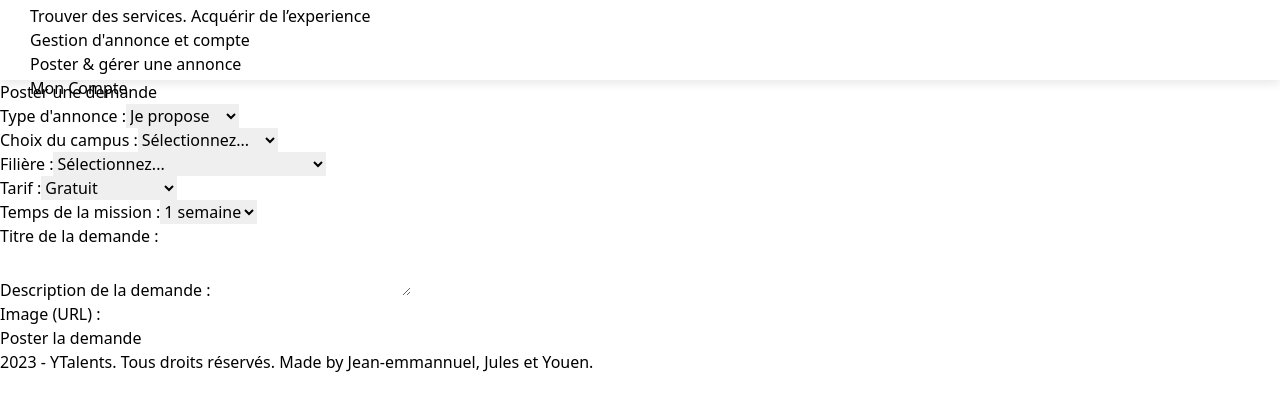
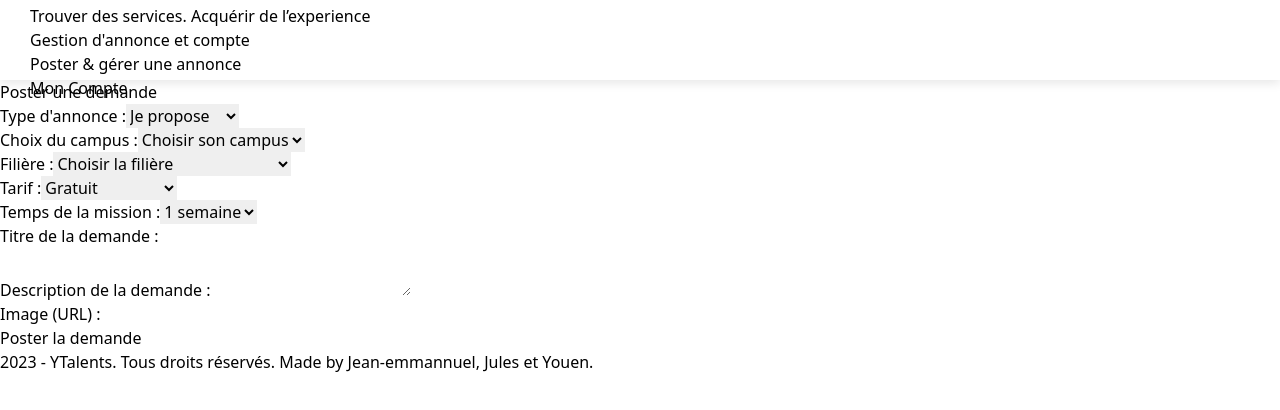
Before and after one commit to JulesOutin/Hackathon, a React (Vite) app in the folder Frontend/: page /posterDemande in a window 1280 px wide. Shown: the top 410 px of the page. Built offline with nearby package versions, Linux system fonts and the light colour scheme.

Commit message:
Mise en place composant campus et filiere

```diff
--- a/Frontend/package.json
+++ b/Frontend/package.json
@@ -10,9 +10,11 @@
     "preview": "vite preview"
   },
   "dependencies": {
+    "diacritics": "^1.3.0",
     "react": "^18.2.0",
     "react-dom": "^18.2.0",
-    "react-router-dom": "^6.13.0"
+    "react-router-dom": "^6.13.0",
+    "unicode": "^14.0.0"
   },
   "devDependencies": {
     "@types/react": "^18.0.37",
--- a/Frontend/src/03.globals/01.Pages/HomePage.jsx
+++ b/Frontend/src/03.globals/01.Pages/HomePage.jsx
@@ -3,60 +3,17 @@ import Navbar from '../03.Components/Navbar';
 import Footer from '../03.Components/Footer';
 import Card from '../03.Components/Card';
 import "./HomePage.css";
+import Campus from "../03.Components/Campus";
+import Filiere from "../03.Components/Filiere";
 
 const HomePage = () => {
-  const Campusynov = [
-    "Nantes",
-    "Paris",
-    "Rouen",
-    "Val d europe",
-    "Rennes",
-    "Bordeaux",
-    "Toulouse",
-    "Lyon",
-    "Montpellier",
-    "Sophia",
-    "Aix-en-Provence",
-    "Strasbourg",
-  ];
 
-  const Filière = [
-    "Informatique",
-    "Marketing & Communication",
-    "Création & Design",
-    "Achitecture",
-    "Audiovisuel",
-    "3D, Animation & jeux vidéo",
-    "Tech & Business",
-  ];
-  useEffect(() => {
-    const selectCampus = document.getElementById("Campus");
-    Campusynov.sort();
-    if (selectCampus && selectCampus.options.length === 1) {
-        // Ajouter les options au select
-        for (let i = 0; i < Campusynov.length; i++) {
-            const opt = Campusynov[i];
-            const campus = document.createElement("option");
-            campus.textContent = opt;
-            campus.value = opt;
-            selectCampus.appendChild(campus);
-        }
-    }
-}, []);
-useEffect (() => {
-    const selectFiliere = document.getElementById("Filière");
-    Filière.sort();
-    if (selectFiliere && selectFiliere.options.length === 1) {
-        // Ajouter les options au select
-        for (let i = 0; i < Filière.length; i++) {
-            const opt = Filière[i];
-            const filiere = document.createElement("option");
-            filiere.textContent = opt;
-            filiere.value = opt;
-            selectFiliere.appendChild(filiere);
-        }
-    }
-}, []);
+    function normalizeString(str) {
+        return str
+          .normalize("NFD")
+          .replace(/[\u0300-\u036f]/g, "")
+          .toLowerCase();
+      }
 
   const Tarif = [
     { min: 0, max: 10, label: "0 - 10" },
@@ -93,44 +50,23 @@ useEffect (() => {
 
   const title = [
     "Aide informatique",
-    "Dépannage informatique",
+    "Dépannage informatique à domicile",
     "Montage vidéo",
     "Aide shooting photo",
     "Création Portefolio",
     "Étude de marché",
     "Benchmark",
-    "Création instagram",
+    "Création instagram à domicile",
     "Gestion réseaux sociaux",
     "Tournage clip de rap",
   ];
 
   const tarif = [10, 20, 30, 40, 50, 60, 70, 80, 90, 100];
 
-  useEffect(() => {
-    // Filtrer les annonces en fonction du tarif sélectionné
-    if (selectedTarif === "") {
-      // Si aucune tranche de tarif n'est sélectionnée, afficher toutes les annonces
-      setFilteredCards(
-        title.map((cardTitle, index) => ({
-          title: cardTitle,
-          tarif: tarif[index],
-        }))
-      );
-    } else {
-      // Sinon, filtrer les annonces en fonction de la tranche de tarif
-      const [min, max] = selectedTarif.split("-").map(Number);
-      const annoncesFiltrees = title
-        .map((cardTitle, index) => ({
-          title: cardTitle,
-          tarif: tarif[index],
-        }))
-        .filter((annonce) => annonce.tarif >= min && annonce.tarif <= max);
-      setFilteredCards(annoncesFiltrees);
-    }
-  }, [selectedTarif]);
-
   return (
-    <div className="h-full w-full max-w-7xl p-6 flex flex-col gap-40">
+    <div className="h-full w-full p-6 flex flex-col gap-40">
+    <Campus />
+    <Filiere />
       <Navbar />
       <div>
         {/* Création de la barre de recherche */}
--- /dev/null
+++ b/Frontend/src/03.globals/03.Components/Campus.jsx
@@ -0,0 +1,35 @@
+import { useEffect } from 'react';
+
+const Campus = () => {
+    const Campusynov = [
+        "Nantes",
+        "Paris",
+        "Rouen",
+        "Val d europe",
+        "Rennes",
+        "Bordeaux",
+        "Toulouse",
+        "Lyon",
+        "Montpellier",
+        "Sophia",
+        "Aix-en-Provence",
+        "Strasbourg",
+    ];
+    useEffect(() => {
+        const selectCampus = document.getElementById("Campus");
+        Campusynov.sort();
+        if (selectCampus && selectCampus.options.length === 1) {
+            // Ajouter les options au select
+            for (let i = 0; i < Campusynov.length; i++) {
+                const opt = Campusynov[i];
+                const campus = document.createElement("option");
+                campus.textContent = opt;
+                campus.value = opt;
+                selectCampus.appendChild(campus);
+            }
+        }
+    }, []);
+    return null
+}
+
+export default Campus;
--- a/Frontend/src/03.globals/03.Components/Card.css
+++ b/Frontend/src/03.globals/03.Components/Card.css
@@ -11,7 +11,7 @@
     margin-top: 2%;
     margin-right: 1%;
     width: 18%;
-    height: 10%;
+    height: 300px;
     border: 3px solid black;
     border-radius: 15px;
     box-shadow: grey 5px 5px 20px 0;
@@ -19,16 +19,26 @@
 	flex-direction: column;
 	flex-wrap: nowrap;
 	justify-content: space-around;
-	align-items: flex-start;
+	align-items: center;
 	align-content: stretch;
     padding: 0.5%;
 }
-#card:hover{
-    width: 19%;
-    height: 11%;
-    transition: 0.5s;
+#card:hover {
+    transform: scale(1.1);
+    transition: 0.5s; /* Augmente la taille de 10% lorsqu'il est survolé */
+  }
+#card h1 {
+    color: var(--primary);
+    font-weight: 900;
+    border: 1px solid black;
+    padding: 2%;
+    border-radius: 15px;
+    background-color: black;
 }
-#card h1 {
-    color: red;
-    font-weight: 900;
+#card h2 {
+    text-align: center;
+    color: var(--title);
 }
+#card p {
+    color: var(--text);
+}
--- a/Frontend/src/03.globals/03.Components/DemandForm.jsx
+++ b/Frontend/src/03.globals/03.Components/DemandForm.jsx
@@ -1,4 +1,6 @@
 import React, { useState } from 'react';
+import Campus from '../03.Components/Campus';
+import Filiere from '../03.Components/Filiere';
 
 const DemandeForm = () => {
   // État local pour stocker les valeurs du formulaire
@@ -31,6 +33,8 @@ const DemandeForm = () => {
 
   return (
     <div>
+      <Campus />
+      <Filiere />
       <h2>Poster une demande</h2>
       <form onSubmit={handleSubmit}>
         {/* Filtres sous forme de liste déroulante */}
@@ -44,34 +48,15 @@ const DemandeForm = () => {
 
         <div>
           <label>Choix du campus :</label>
-          <select value={campus} onChange={(e) => setCampus(e.target.value)}>
-            <option value="">Sélectionnez...</option>
-            <option value="aix-en-provence">Aix en Provence</option>
-            <option value="bordeaux">Bordeaux</option>
-            <option value="lille">Lille</option>
-            <option value="lyon">Lyon</option>
-            <option value="montpellier">Montpellier</option>
-            <option value="nantes">Nantes</option>
-            <option value="paris">Paris</option>
-            <option value="rennes">Rennes</option>
-            <option value="rouen">Rouen</option>
-            <option value="sophia">Sophia</option>
-            <option value="strasbourg">Strasbourg</option>
-            <option value="val-d-europe">Val d'Europe</option>
+          <select id="Campus" value={campus} onChange={(e) => setCampus(e.target.value)}>
+            <option value="">Choisir son campus</option>
           </select>
         </div>
 
         <div>
           <label>Filière :</label>
-          <select value={filiere} onChange={(e) => setFiliere(e.target.value)}>
-            <option value="">Sélectionnez...</option>
-            <option value="informatique-dev">INFORMATIQUE - Développement</option>
-            <option value="informatique-infra">INFORMATIQUE - Infra</option>
-            <option value="informatique-cybersec">INFORMATIQUE - Cybersécurité</option>
-            <option value="informatique-ia-data">INFORMATIQUE - IA & Data</option>
-            <option value="marketing">MARKETING</option>
-            <option value="communication">COMMUNICATION</option>
-            <option value="creation-design">CREATION & DESIGN</option>
+          <select id="Filière" value={filiere} onChange={(e) => setFiliere(e.target.value)}>
+            <option value="">Choisir la filière</option>
           </select>
         </div>
 
--- /dev/null
+++ b/Frontend/src/03.globals/03.Components/Filiere.jsx
@@ -0,0 +1,30 @@
+import {useEffect} from 'react'
+
+const Filiere = () => {
+    const Filière = [
+        "Informatique",
+        "Marketing & Communication",
+        "Création & Design",
+        "Achitecture",
+        "Audiovisuel",
+        "3D, Animation & Jeux vidéo",
+        "Tech & Business",
+    ];
+    useEffect (() => {
+        const selectFiliere = document.getElementById("Filière");
+        Filière.sort();
+        if (selectFiliere && selectFiliere.options.length === 1) {
+            // Ajouter les options au select
+            for (let i = 0; i < Filière.length; i++) {
+                const opt = Filière[i];
+                const filiere = document.createElement("option");
+                filiere.textContent = opt;
+                filiere.value = opt;
+                selectFiliere.appendChild(filiere);
+            }
+        }
+    }, []);
+    return null
+}
+
+export default Filiere;
```
Also changed, not shown: 1 other file (tests, documents, lock files or other folders).
